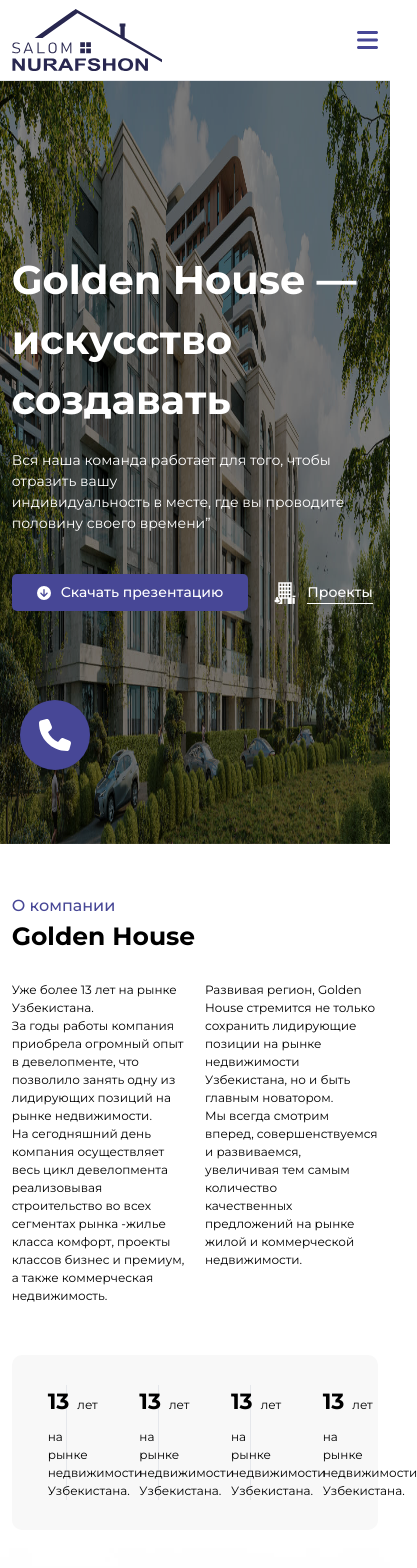
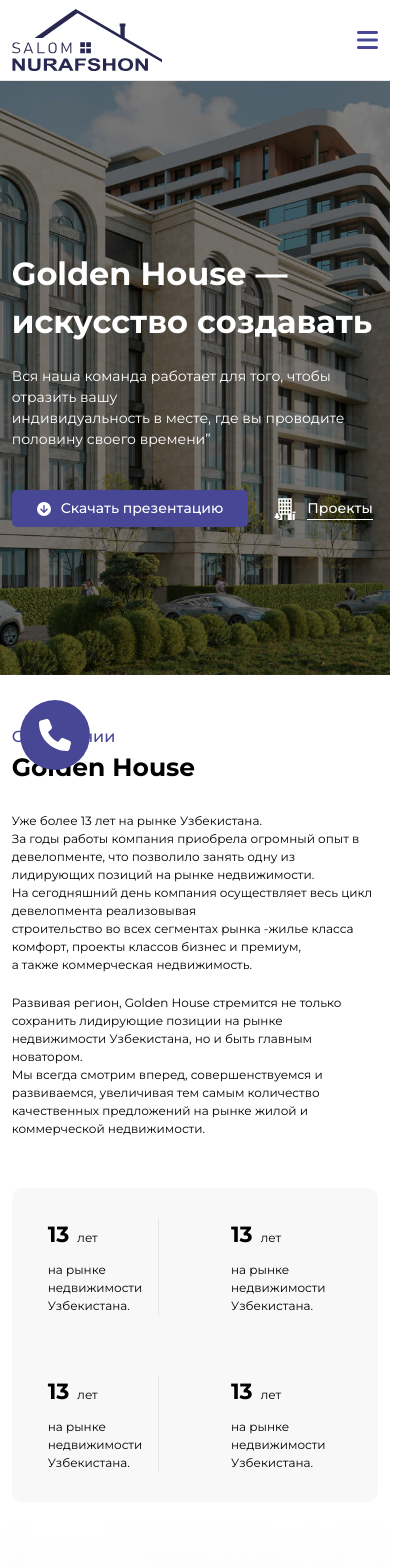
Before and after one commit to azizc0der/salom-nurafshon, a Next.js app: page /company in a window 390 px wide. Shown: the top 1568 px of the page, 417 px wide, since content can reach past the window. Built offline with nearby package versions, Linux system fonts and the light colour scheme.

Commit message:
Done mobile of about company

```diff
--- a/components/AboutCompany/AboutCompanyHome.tsx
+++ b/components/AboutCompany/AboutCompanyHome.tsx
@@ -8,10 +8,10 @@
 export default function AboutCompanyHome() {
     return (
         <div className={"relative"}>
-            <Image src={AboutCompanyImage} alt={"AboutCompanyImage"} className={"h-screen w-full brightness-50"}/>
+            <Image src={AboutCompanyImage} alt={"AboutCompanyImage"} className={"h-[80vh] max-sm:object-cover sm:h-screen w-full brightness-50"}/>
             <Wrapper>
                 <div className={"absolute max-sm:top-[250px] top-[300px] z-[99] flex flex-col gap-[20px] text-white"}>
-                    <div className={"font-bold text-[40px]"}>
+                    <div className={"font-bold text-[32px] sm:text-[40px]"}>
                         Golden House — искусство создавать
                     </div>
                     <p className={"text-[14px]"}>
--- a/components/AboutCompany/Developer.tsx
+++ b/components/AboutCompany/Developer.tsx
@@ -10,7 +10,7 @@
                 <div className={""}>
                     <p className={"text-[#474796] font-medium"}>Golden House</p>
                     <div className={"text-[25px] font-bold"}>Девелопер года — это про нас!</div>
-                    <div className={"mt-[25px] flex justify-between"}>
+                    <div className={"mt-[25px] flex max-sm:flex-col max-sm:items-center max-sm:gap-[30px] justify-between"}>
                         <div className={"flex flex-col gap-[30px]"}>
                             <p className={"text-[14px]"}>
                                 Golden House участвовал в открытом голосовании III Международного маркетингового
--- a/components/AboutCompany/Information.tsx
+++ b/components/AboutCompany/Information.tsx
@@ -7,7 +7,7 @@
                 <div className={""}>
                     <p className={"text-[#474796] font-medium"}>О компании</p>
                     <div className={"text-[25px] font-bold"}>Golden House</div>
-                    <div className={"mt-[25px] grid grid-cols-2 text-[12px] gap-[20px]"}>
+                    <div className={"mt-[25px] grid sm:grid-cols-2 text-[12px] gap-[20px]"}>
                         <p>Уже более 13 лет на рынке Узбекистана.
                             <br/>
                             За годы работы компания приобрела огромный опыт в девелопменте, что позволило занять одну
@@ -33,7 +33,7 @@
                         </p>
                     </div>
                 </div>
-                <div className={"mt-[50px] grid grid-cols-4 bg-[#f8f8f8] rounded-[10px]"}>
+                <div className={"mt-[50px] grid grid-cols-2 sm:grid-cols-4 bg-[#f8f8f8] rounded-[10px]"}>
                     <div className={"flex flex-col gap-[10px] border-r my-[30px] mx-[36px]"}>
                         <div className={""}>
                             <span className={"font-bold text-[22px]"}>13</span>
@@ -41,7 +41,7 @@
                         </div>
                         <p className={"text-[12px]"}>на рынке недвижимости Узбекистана.</p>
                     </div>
-                    <div className={"flex flex-col gap-[10px] border-r my-[30px] mx-[36px]"}>
+                    <div className={"flex flex-col gap-[10px] sm:border-r my-[30px] mx-[36px]"}>
                         <div className={""}>
                             <span className={"font-bold text-[22px]"}>13</span>
                             <span className={"ml-[8px] text-[12px]"}>лет</span>
--- a/components/AboutCompany/Partners.tsx
+++ b/components/AboutCompany/Partners.tsx
@@ -9,7 +9,7 @@
                 <div className={""}>
                     <p className={"text-[#474796] font-medium"}>Golden House</p>
                     <div className={"text-[25px] font-bold"}>Партнёры</div>
-                    <div className={"mt-[25px] grid grid-cols-4"}>
+                    <div className={"mt-[25px] grid grid-cols-2 sm:grid-cols-4"}>
                         {
                             Array(16).fill("").map((_: any, i: number) => (
                                 <Image src={Partnerss} alt={"Partners"} key={i} className={"w-full"}/>
```
